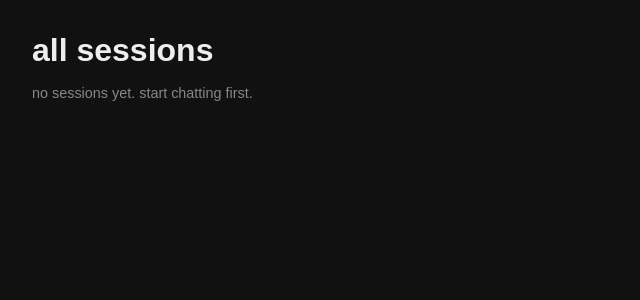
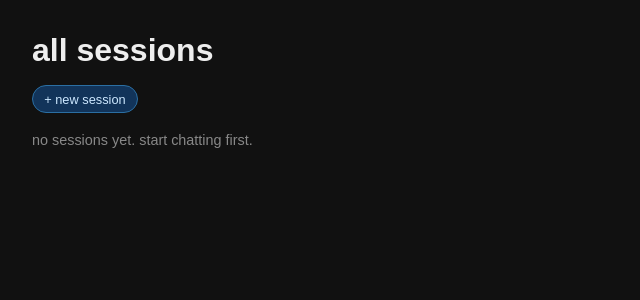
Before and after one commit to RitikDutta/BOT-GPT, a Flask app: page / in a window 1280 px wide. Shown: the top 300 px of the page, without its empty margins (0-640 px from the left). Run offline with Flask 3, Linux system fonts and the light colour scheme; data that the repository does not hold is empty; some web fonts are replaced.

Commit message:
added session button to ui

```diff
--- a/app/static/css/main.css
+++ b/app/static/css/main.css
@@ -103,3 +103,19 @@
     border-color: #888;
     background: #202020;
 }
+
+/* top actions bar */
+.top-actions {
+    margin-bottom: 1.2rem;
+}
+
+/* new session button */
+.btn-primary {
+    background: #12345a;
+    border-color: #2b6fa3;
+    color: #cde8ff;
+}
+
+.btn-primary:hover {
+    filter: brightness(1.2);
+}
--- a/app/templates/sessions.html
+++ b/app/templates/sessions.html
@@ -17,6 +17,11 @@
 
 <body class="gsf">
     <h1 class="page-title">all sessions</h1>
+    <div class="top-actions">
+        <form method="post" action="{{ url_for('create_session') }}">
+            <button type="submit" class="btn btn-primary">+ new session</button>
+        </form>
+    </div>
 
     {% if sessions and sessions|length > 0 %}
     <ul class="sessions-list">
```
